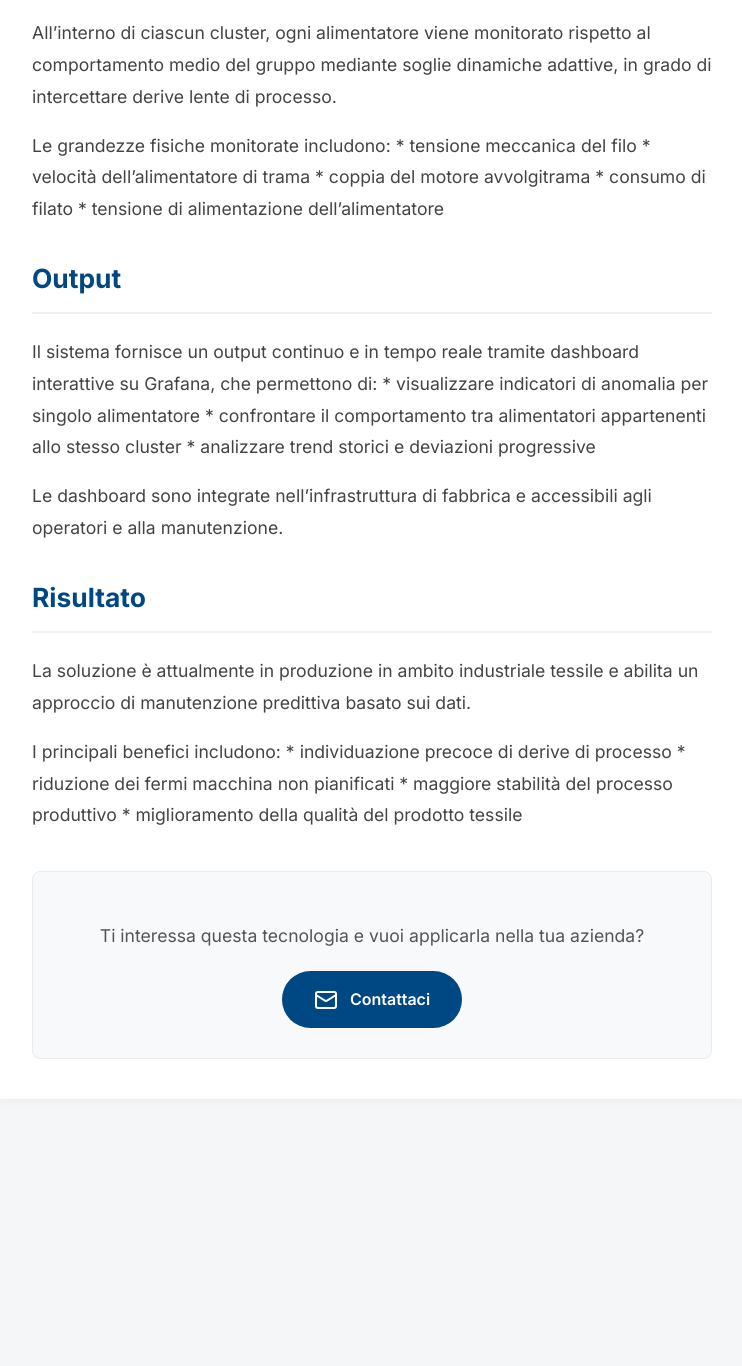
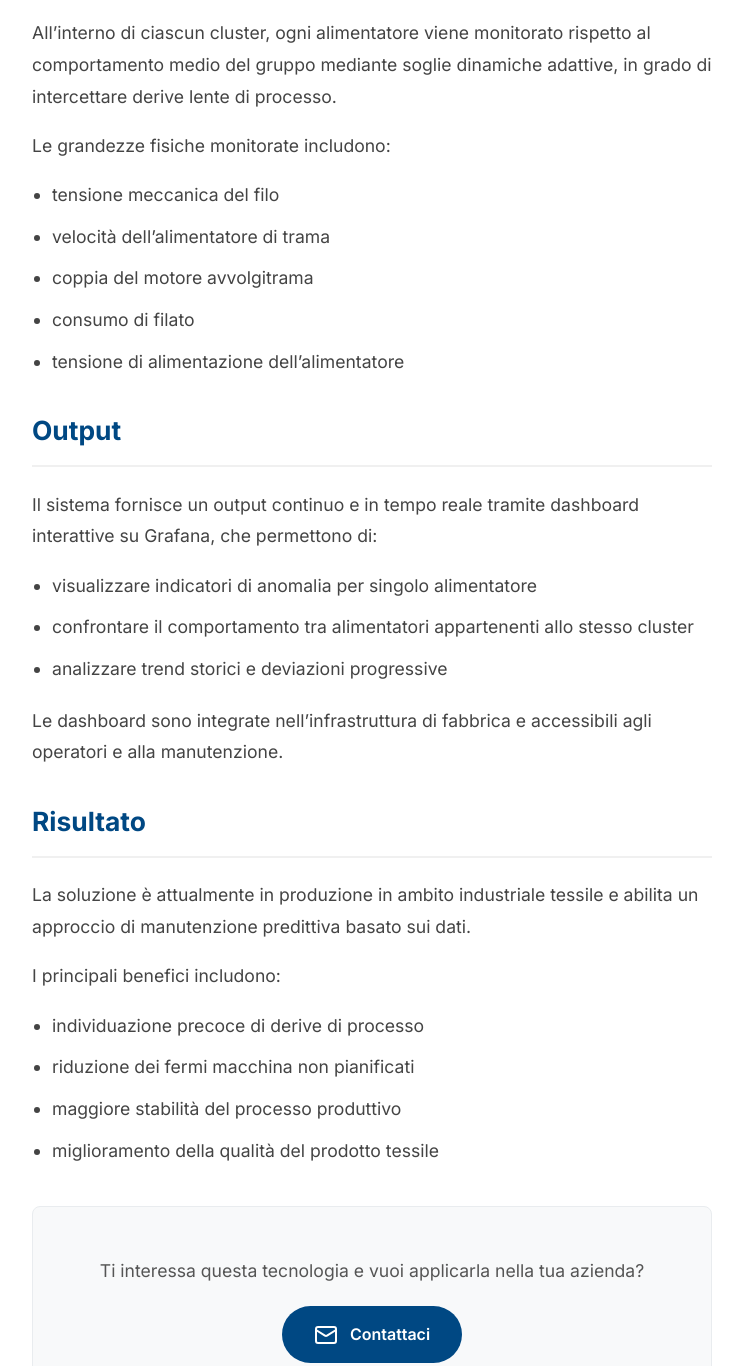
Before and after one commit to Intellimech/AIxLAB_showcase, a plain HTML site: page progetti/Applicazioni_Industriali/anomaly_detection_lgl/readme.html in a window 1280 px wide. Shown: the part 1745-3111 px from the top of the page, without its empty margins (268-1010 px from the left). Before the commit the page ends 2884 px from the top, so only its background shows below. Drawn offline with Linux system fonts and the light colour scheme.

Commit message:
Deploying to gh-pages from @ Intellimech/AIxLAB_showcase@c8284a074fea6cd6ed413f36c68a8f57ea08a36d 🚀

```diff
--- a/progetti/Applicazioni_Industriali/anomaly_detection_lgl/readme.html
+++ b/progetti/Applicazioni_Industriali/anomaly_detection_lgl/readme.html
@@ -67,25 +67,31 @@ Queste anomalie sono difficili da individuare tramite semplici soglie statiche o
 <p>Gli alimentatori vengono automaticamente raggruppati in famiglie omogenee di comportamento tramite algoritmo DBSCAN, consentendo confronti significativi solo tra dispositivi che operano in condizioni simili.</p>
 <h3>Rilevamento delle anomalie</h3>
 <p>All’interno di ciascun cluster, ogni alimentatore viene monitorato rispetto al comportamento medio del gruppo mediante soglie dinamiche adattive, in grado di intercettare derive lente di processo.</p>
-<p>Le grandezze fisiche monitorate includono:
-* tensione meccanica del filo
-* velocità dell’alimentatore di trama
-* coppia del motore avvolgitrama
-* consumo di filato
-* tensione di alimentazione dell’alimentatore</p>
+<p>Le grandezze fisiche monitorate includono:</p>
+<ul>
+<li>tensione meccanica del filo</li>
+<li>velocità dell’alimentatore di trama</li>
+<li>coppia del motore avvolgitrama</li>
+<li>consumo di filato</li>
+<li>tensione di alimentazione dell’alimentatore</li>
+</ul>
 <h2>Output</h2>
-<p>Il sistema fornisce un output continuo e in tempo reale tramite dashboard interattive su Grafana, che permettono di:
-* visualizzare indicatori di anomalia per singolo alimentatore
-* confrontare il comportamento tra alimentatori appartenenti allo stesso cluster
-* analizzare trend storici e deviazioni progressive</p>
+<p>Il sistema fornisce un output continuo e in tempo reale tramite dashboard interattive su Grafana, che permettono di:</p>
+<ul>
+<li>visualizzare indicatori di anomalia per singolo alimentatore</li>
+<li>confrontare il comportamento tra alimentatori appartenenti allo stesso cluster</li>
+<li>analizzare trend storici e deviazioni progressive</li>
+</ul>
 <p>Le dashboard sono integrate nell’infrastruttura di fabbrica e accessibili agli operatori e alla manutenzione.</p>
 <h2>Risultato</h2>
 <p>La soluzione è attualmente in produzione in ambito industriale tessile e abilita un approccio di manutenzione predittiva basato sui dati.</p>
-<p>I principali benefici includono:
-* individuazione precoce di derive di processo
-* riduzione dei fermi macchina non pianificati
-* maggiore stabilità del processo produttivo
-* miglioramento della qualità del prodotto tessile</p>
+<p>I principali benefici includono:</p>
+<ul>
+<li>individuazione precoce di derive di processo</li>
+<li>riduzione dei fermi macchina non pianificati</li>
+<li>maggiore stabilità del processo produttivo</li>
+<li>miglioramento della qualità del prodotto tessile</li>
+</ul>
 
             <div class="code-box">
                 <p>Ti interessa questa tecnologia e vuoi applicarla nella tua azienda?</p>
```
Also changed, not shown: 1 other file.
